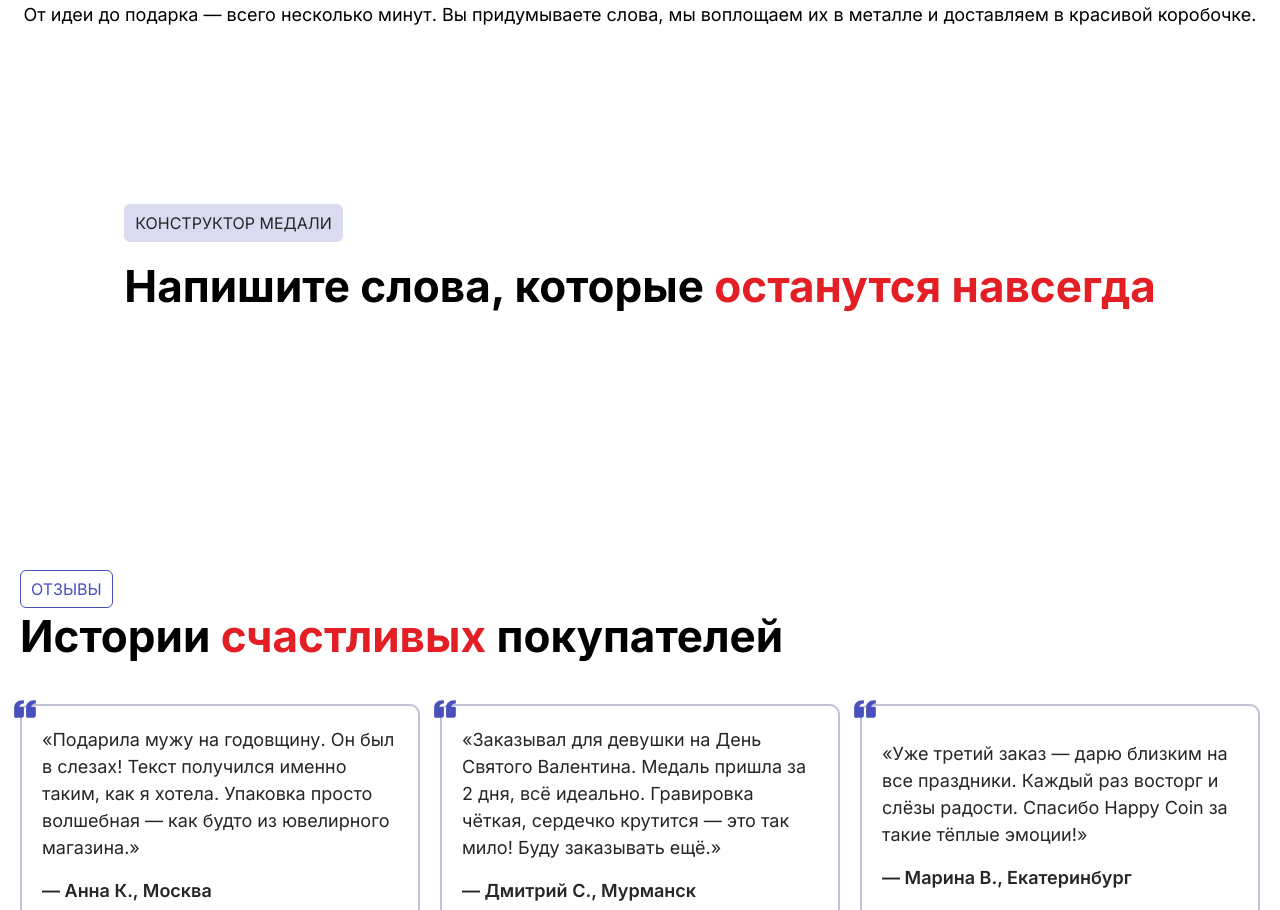
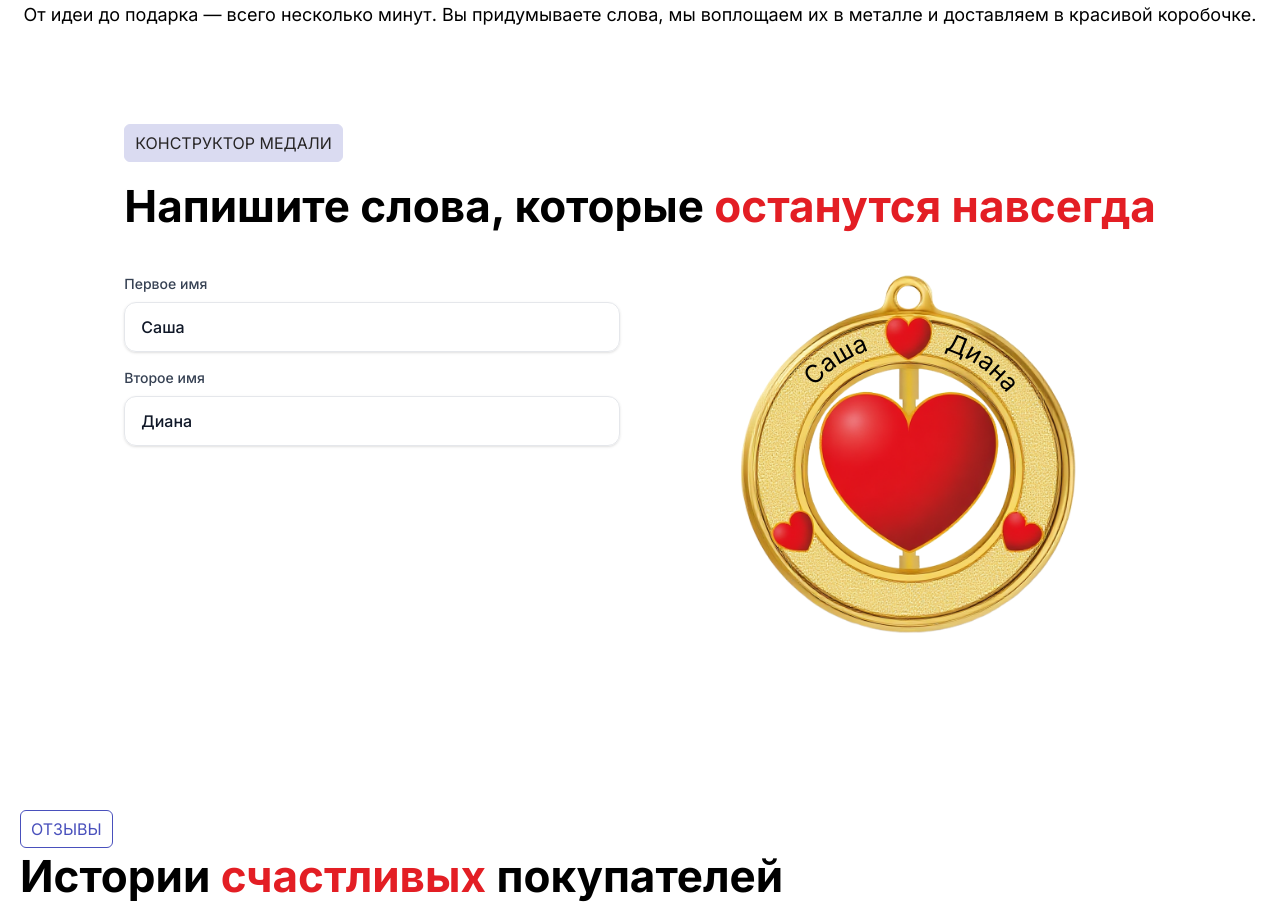
Before and after one commit to PapersNotIncluded/happyland-coin, a Vue app: page / in a window 1280 px wide. Shown: the part 1680-2590 px from the top of the page. Built offline with nearby package versions, Linux system fonts and the light colour scheme.

Commit message:
Минорные правки

```diff
--- a/src/widgets/constructor-screen/ui/ConstructorScreen.vue
+++ b/src/widgets/constructor-screen/ui/ConstructorScreen.vue
@@ -1,12 +1,98 @@
 <script setup lang="ts">
+import { computed, ref } from 'vue'
 import { CoinHeading } from '@/shared/coin-heading'
 import { CoinTag } from '@/shared/coin-tag'
+
+const firstName = ref('Саша')
+const secondName = ref('Диана')
+
+const svgText = computed(() => `${firstName.value}           ${secondName.value}`.replace(/ /g, '\u00a0'))
 </script>
 
 <template>
-  <div class="mt-20 mb-20 flex flex-col gap-4">
-    <CoinTag tag-type="fill">Конструктор медали</CoinTag>
-    <CoinHeading>Напишите слова, которые<span> останутся навсегда</span></CoinHeading>
+  <div class="flex flex-col gap-10">
+    <div class="flex flex-col gap-4">
+      <CoinTag tag-type="fill">Конструктор медали</CoinTag>
+      <CoinHeading>Напишите слова, которые<span> останутся навсегда</span></CoinHeading>
+    </div>
+
+    <div class="grid grid-cols-1 items-start gap-10 lg:grid-cols-2">
+      <div class="flex flex-col gap-4">
+        <label class="flex flex-col gap-2 text-sm font-medium text-gray-700">
+          Первое имя
+          <input
+            v-model="firstName"
+            maxlength="12"
+            class="rounded-xl border border-gray-200 px-4 py-3 text-base text-gray-900 shadow-sm transition outline-none focus:border-[#4950bc] focus:ring-2 focus:ring-[#4950bc]/30"
+            type="text"
+            placeholder="Например, Анна"
+          />
+        </label>
+
+        <label class="flex flex-col gap-2 text-sm font-medium text-gray-700">
+          Второе имя
+          <input
+            v-model="secondName"
+            maxlength="12"
+            class="rounded-xl border border-gray-200 px-4 py-3 text-base text-gray-900 shadow-sm transition outline-none focus:border-[#4950bc] focus:ring-2 focus:ring-[#4950bc]/30"
+            type="text"
+            placeholder="Например, Сергей"
+          />
+        </label>
+      </div>
+
+      <div
+        ref="containerRef"
+        class="relative mx-auto flex h-[360px] w-[360px] max-w-full items-center justify-center"
+      >
+        <img
+          src="@/shared/assets/constructor.png"
+          alt="Превью медали"
+          class="h-full w-full rounded-full object-contain select-none"
+        />
+        <svg
+          class="absolute top-[54%] left-[50%] translate-x-[-50%] translate-y-[-50%] rotate-[-88deg] overflow-visible"
+          width="310"
+          height="310"
+          viewBox="0 0 100 100"
+        >
+          <defs>
+            <path
+              id="pathCircle"
+              d="M 50 50 m -40 0 a 40 40 0 1 1 80 0 a 40 40 0 1 1 -80 0"
+              fill="black"
+            />
+          </defs>
+
+          <text
+            xml:space="preserve"
+            fill="black"
+            font-size="8"
+          >
+            <textPath
+              href="#pathCircle"
+              startOffset="50%"
+              text-anchor="middle"
+            >
+              {{ svgText }}
+            </textPath>
+          </text>
+
+          <!--          <text-->
+          <!--            fill="black"-->
+          <!--            font-size="8"-->
+          <!--          >-->
+          <!--            <textPath-->
+          <!--              href="#pathCircle"-->
+          <!--              startOffset="7%"-->
+          <!--              text-anchor="start"-->
+          <!--            >-->
+          <!--              {{ secondName }}-->
+          <!--            </textPath>-->
+          <!--          </text>-->
+        </svg>
+      </div>
+    </div>
   </div>
 </template>
 
```
Also changed, not shown: src/shared/assets/constructor.png (added).
